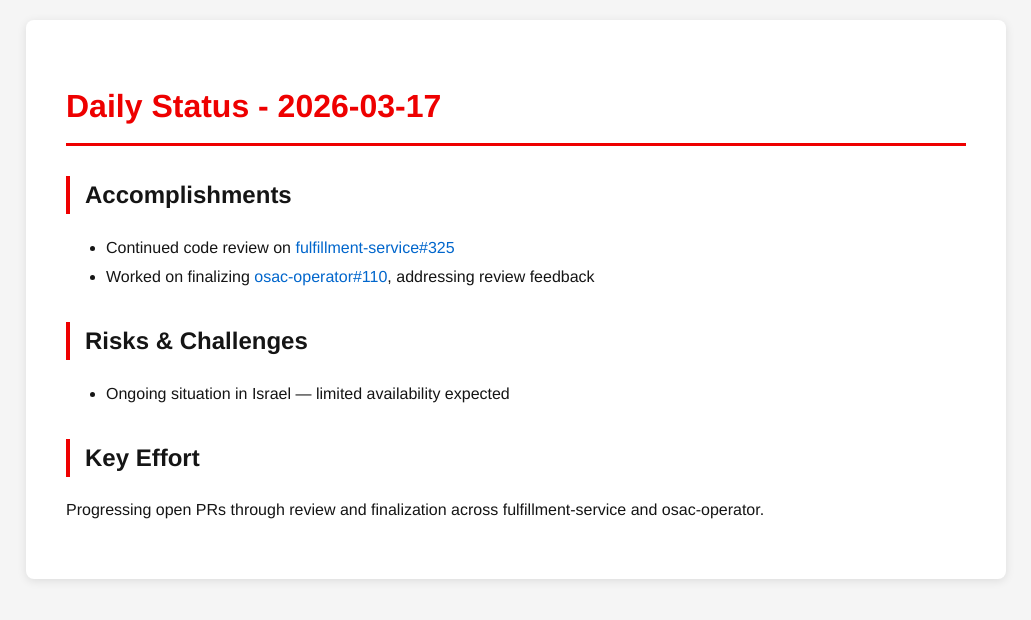
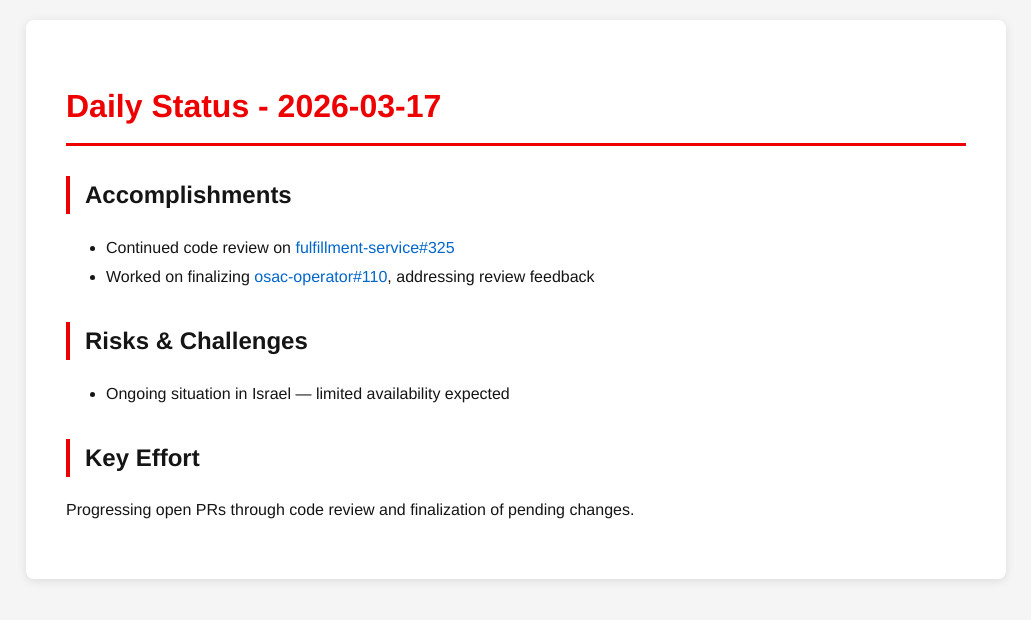
Before and after one commit to tzvatot/daily-status, a Jekyll site: the page built from 2026-03-17.md, in a window 1280 px wide. Shown: the top 620 px of the page, without its empty margins (124-1155 px from the left). Built offline with Jekyll 4.4.1, drawn with Linux system fonts in a browser that asks for light colours.

Commit message:
Daily status update - 2026-03-17

```diff
--- a/2026-03-17.md
+++ b/2026-03-17.md
@@ -14,4 +14,4 @@ date: 2026-03-17
 - Ongoing situation in Israel — limited availability expected
 
 ## Key Effort
-Progressing open PRs through review and finalization across fulfillment-service and osac-operator.
+Progressing open PRs through code review and finalization of pending changes.
```
